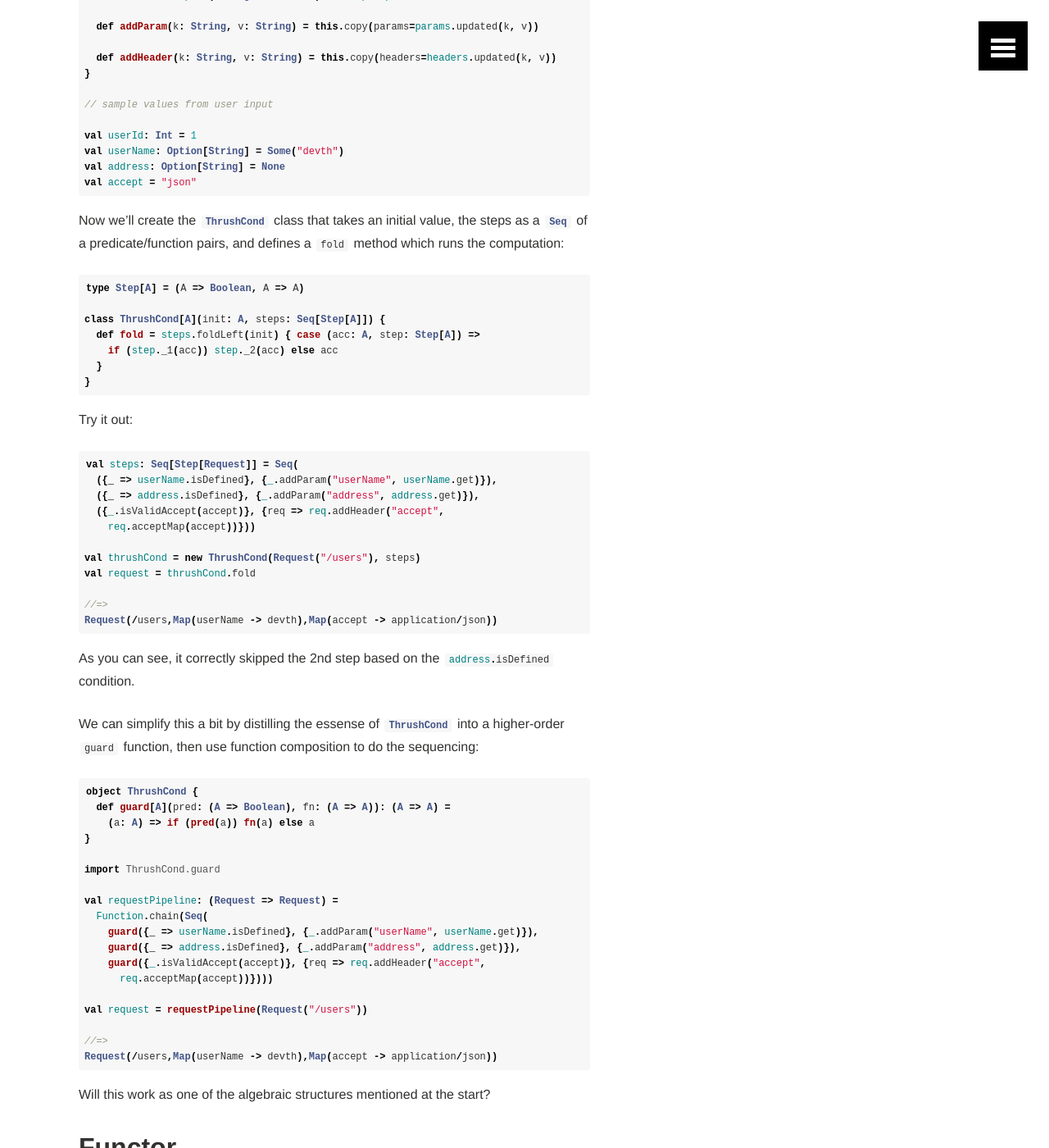
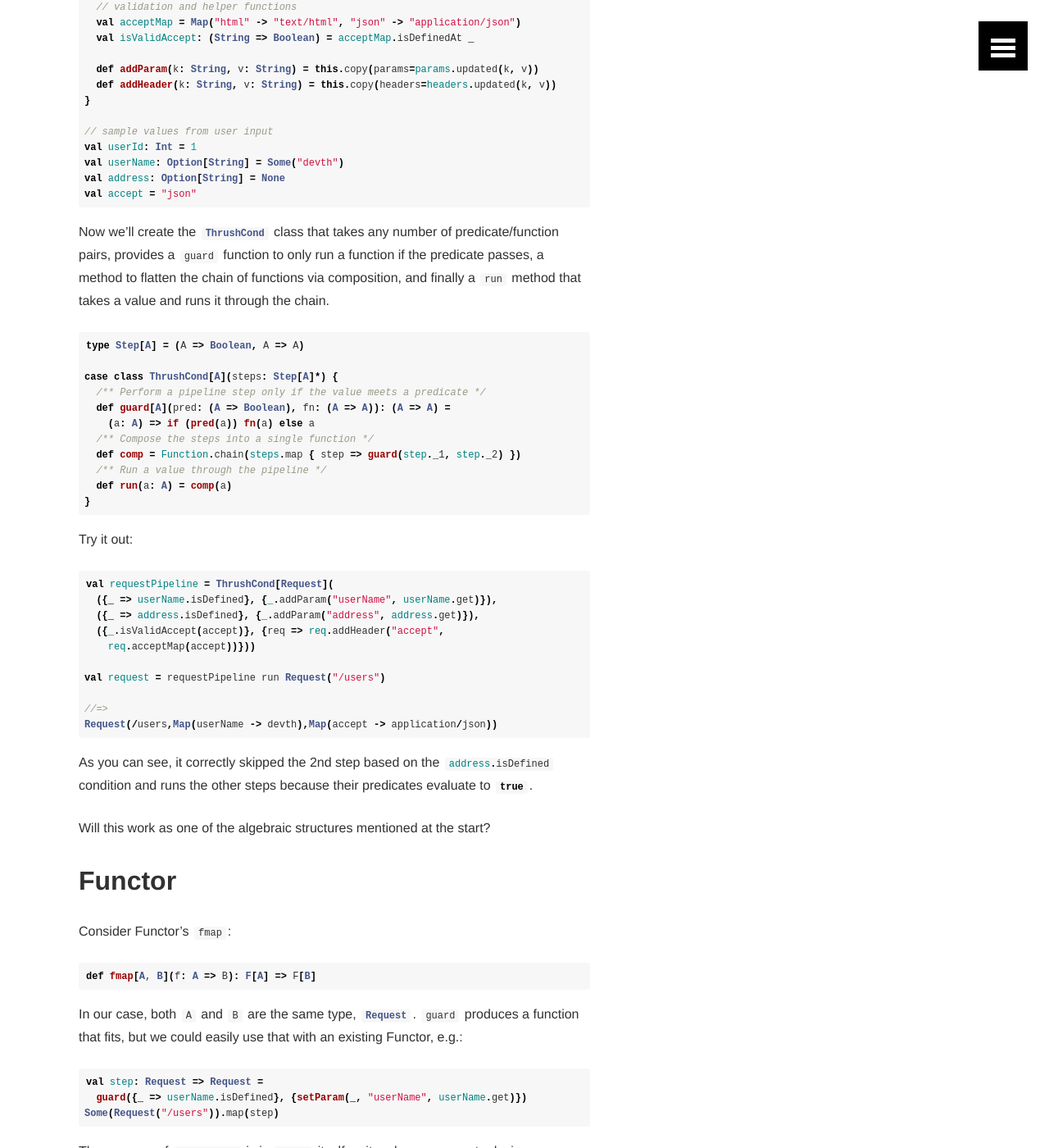
Before and after one commit to devth/devth.github.com, a Jekyll site: the page built from _posts/2015-05-19-thrush-cond-is-not-a-monad.md, in a window 1280 px wide and 1400 px high, scrolled down 1656 px. Shown: the whole window at 82% size. Built offline with Jekyll 4.4.1, drawn with Linux system fonts in a browser that asks for light colours; Markdown is read by kramdown in place of the engine named in the settings; comment, search, counter and statistics services are not loaded; some of the changed text lies outside the part shown.

Commit message:
Shorten ThrushCond by removing initial impl and add code listings

````diff
--- a/_posts/2015-05-19-thrush-cond-is-not-a-monad.md
+++ b/_posts/2015-05-19-thrush-cond-is-not-a-monad.md
@@ -17,6 +17,8 @@ applying each function if its predicate returns true. In this post we're going
 to look at a Scala representation, and whether it fits the shape and laws of any
 [common algebraic structures](https://en.wikipedia.org/wiki/Outline_of_algebraic_structures#Types_of_algebraic_structures).
 We'll look at Functor, Monad, Semigroup, and Monoid.
+
+**TL;DR** — [view the full code listing](https://gist.github.com/devth/308da859e5b584340f93).
 
 Let's start with an example in Clojure. We want to build up a request based on
 some arbitrary conditions:
@@ -70,76 +72,54 @@ case class Request(
   val isValidAccept: (String => Boolean) = acceptMap.isDefinedAt _
 
   def addParam(k: String, v: String) = this.copy(params=params.updated(k, v))
-
   def addHeader(k: String, v: String) = this.copy(headers=headers.updated(k, v))
 }
 
 // sample values from user input
-
 val userId: Int = 1
 val userName: Option[String] = Some("devth")
 val address: Option[String] = None
 val accept = "json"
 ```
 
-Now we'll create the `ThrushCond`{:.language-scala} class that takes an initial
-value, the steps as a `Seq`{:.language-scala} of a predicate/function pairs,
-and defines a `fold`{:.language-scala} method which runs the computation:
+Now we'll create the `ThrushCond`{:.language-scala} class that takes any number
+of predicate/function pairs, provides a `guard` function to only run a function
+if the predicate passes, a method to flatten the chain of functions via
+composition, and finally a `run`{:.language-scala} method that takes a value and
+runs it through the chain.
 
 ```scala
 type Step[A] = (A => Boolean, A => A)
 
-class ThrushCond[A](init: A, steps: Seq[Step[A]]) {
-  def fold = steps.foldLeft(init) { case (acc: A, step: Step[A]) =>
-    if (step._1(acc)) step._2(acc) else acc
-  }
+case class ThrushCond[A](steps: Step[A]*) {
+  /** Perform a pipeline step only if the value meets a predicate */
+  def guard[A](pred: (A => Boolean), fn: (A => A)): (A => A) =
+    (a: A) => if (pred(a)) fn(a) else a
+  /** Compose the steps into a single function */
+  def comp = Function.chain(steps.map { step => guard(step._1, step._2) })
+  /** Run a value through the pipeline */
+  def run(a: A) = comp(a)
 }
 ```
 
 Try it out:
 
 ```scala
-val steps: Seq[Step[Request]] = Seq(
+val requestPipeline = ThrushCond[Request](
   ({_ => userName.isDefined}, {_.addParam("userName", userName.get)}),
   ({_ => address.isDefined}, {_.addParam("address", address.get)}),
   ({_.isValidAccept(accept)}, {req => req.addHeader("accept",
     req.acceptMap(accept))}))
 
-val thrushCond = new ThrushCond(Request("/users"), steps)
-val request = thrushCond.fold
+val request = requestPipeline run Request("/users")
 
 //=>
 Request(/users,Map(userName -> devth),Map(accept -> application/json))
 ```
 
 As you can see, it correctly skipped the 2nd step based on the
-`address.isDefined`{:.language-scala} condition.
-
-
-We can simplify this a bit by distilling the essense of
-`ThrushCond`{:.language-scala} into a higher-order `guard` function, then use
-function composition to do the sequencing:
-
-```scala
-object ThrushCond {
-  def guard[A](pred: (A => Boolean), fn: (A => A)): (A => A) =
-    (a: A) => if (pred(a)) fn(a) else a
-}
-
-import ThrushCond.guard
-
-val requestPipeline: (Request => Request) =
-  Function.chain(Seq(
-    guard({_ => userName.isDefined}, {_.addParam("userName", userName.get)}),
-    guard({_ => address.isDefined}, {_.addParam("address", address.get)}),
-    guard({_.isValidAccept(accept)}, {req => req.addHeader("accept",
-      req.acceptMap(accept))})))
-
-val request = requestPipeline(Request("/users"))
-
-//=>
-Request(/users,Map(userName -> devth),Map(accept -> application/json))
-```
+`address.isDefined`{:.language-scala} condition and runs the other steps because
+their predicates evaluate to `true`{:.language-scala}.
 
 Will this work as one of the algebraic structures mentioned at the start?
 
@@ -205,23 +185,11 @@ h(f)
 `guard`{:.language-scala} is associative when composed with itself because
 [function composition is associative](https://en.wikipedia.org/wiki/Function_composition#Properties).
 Because of this associative binary operation we can provide evidence that
-ThrushCond is a Semigroup using `scalaz`{:.language-scala}'s
+`ThrushCond`{:.language-scala} is a Semigroup using `scalaz`{:.language-scala}'s
 `Semigroup`{:.language-scala} representation:
 
 ```scala
 import scalaz._, Scalaz._
-
-type Step[A] = (A => Boolean, A => A)
-
-case class ThrushCond[A](steps: Seq[Step[A]] = Seq.empty) {
-  /** Perform a pipeline step only if the value meets a predicate */
-  def guard[A](pred: (A => Boolean), fn: (A => A)): (A => A) =
-    (a: A) => if (pred(a)) fn(a) else a
-  /** Compose the steps into a single function */
-  def comp = Function.chain(steps.map { step => guard(step._1, step._2) })
-  /** Run a value through the pipeline */
-  def run(a: A) = comp(a)
-}
 
 case object ThrushCond {
   /** Evidence of a Semigroup */
@@ -260,24 +229,28 @@ pipeline run 12 //=> (12 + 2 + 20) * 7 == 238
 
 ## Monoid via PlusEmpty
 
-Monoids are Semigroups with an identity element. ThrushCond's
-identity is simply a ThrushCond with an empty `Seq`{:.language-scala} of
-steps. However, as [@lmm mentioned in the comments](http://devth.com/2015/thrush-cond-is-not-a-monad/#comment-2082941866):
+Monoids are Semigroups with an identity element.
+`ThrushCond`{:.language-scala}'s identity is simply a
+`ThrushCond`{:.language-scala} without any `Step`{:.language-scala} arguments.
+However, as [@lmm mentioned in the
+comments](http://devth.com/2015/thrush-cond-is-not-a-monad/#comment-2082941866):
 
 > it's not ThrushCond itself that forms a Monoid but rather ThrushCond[A] for
 > any given A
 
-This is where PlusEmpty comes in. PlusEmpty is a ["universally quantified
+This is where `PlusEmpty`{:.language-scala} comes in.
+`PlusEmpty`{:.language-scala} is a ["universally quantified
 Monoid"](https://github.com/scalaz/scalaz/blob/series/7.2.x/core/src/main/scala/scalaz/PlusEmpty.scala#L3-7)
 which means it's like a Monoid but for first-order `* -> *`{:.language-scala}
-types instead of proper `*`{:.language-scala} types. PlusEmpty itself is a
-higher-order `(* -> *) -> *` type. A helpful quote from #scalaz:
+types instead of proper `*`{:.language-scala} types.
+`PlusEmpty`{:.language-scala} itself is a higher-order `(* -> *) -> *` type. A
+helpful quote from #scalaz:
 
 > tpolecat: so `String`{:.language-scala} is a monoid, but
-> `List`{:.language-scala} is a PlusEmpty (which means that
+> `List`{:.language-scala} is a `PlusEmpty`{:.language-scala} (which means that
 > `List[A]`{:.language-scala} is a monoid for all `A`{:.language-scala})
 
-To provide evidence of a PlusEmpty, we must be able to implement these two
+To provide evidence of a `PlusEmpty`{:.language-scala}, we must be able to implement these two
 methods (where `F`{:.language-scala} is `ThrushCond`{:.language-scala}):
 
 ```scala
@@ -285,8 +258,8 @@ def plus[A](a: F[A], b: => F[A]): F[A] // from Plus
 def empty[A]: F[A] // from PlusEmpty which extends Plus
 ```
 
-We already implemented `plus` for Semigroup's `append`, and `empty` is simply
-a `ThrushCond` with an empty `Seq` of steps.
+We already implemented `plus` for `Semigroup`{:.language-scala}'s `append`, and
+`empty` is simply a `ThrushCond`{:.language-scala} without args.
 
 ```scala
 case object ThrushCond {
@@ -301,6 +274,12 @@ case object ThrushCond {
   /** Use PlusEmpty to provide evidence of a Monoid[Request] */
   implicit def requestMonoid: Monoid[ThrushCond[Request]] =
     thrushCondPlusEmpty.monoid[Request]
+  /** Evidence of a Semigroup */
+  implicit def thrushCondSemigroup[A]: Semigroup[ThrushCond[A]] =
+    new Semigroup[ThrushCond[A]] {
+      def append(t1: ThrushCond[A], t2: => ThrushCond[A]): ThrushCond[A] =
+        ThrushCond[A](Seq((Function.const(true), t2.comp compose t1.comp)))
+    }
 }
 ```
 
@@ -353,4 +333,6 @@ Request(/users,
 ThrushCond is not a Monad, nor a Functor, **but it is a PlusEmpty from which can
 be derived a Monoid**.
 
+[View the full code listing](https://gist.github.com/devth/308da859e5b584340f93).
+
 *Updated July 1, 2015: incorporated lmm's PlusEmpty suggestion.*
````
Also changed, not shown: other parts of _posts/2015-05-19-thrush-cond-is-not-a-monad.md (+8 -6 lines), 1 other file.
